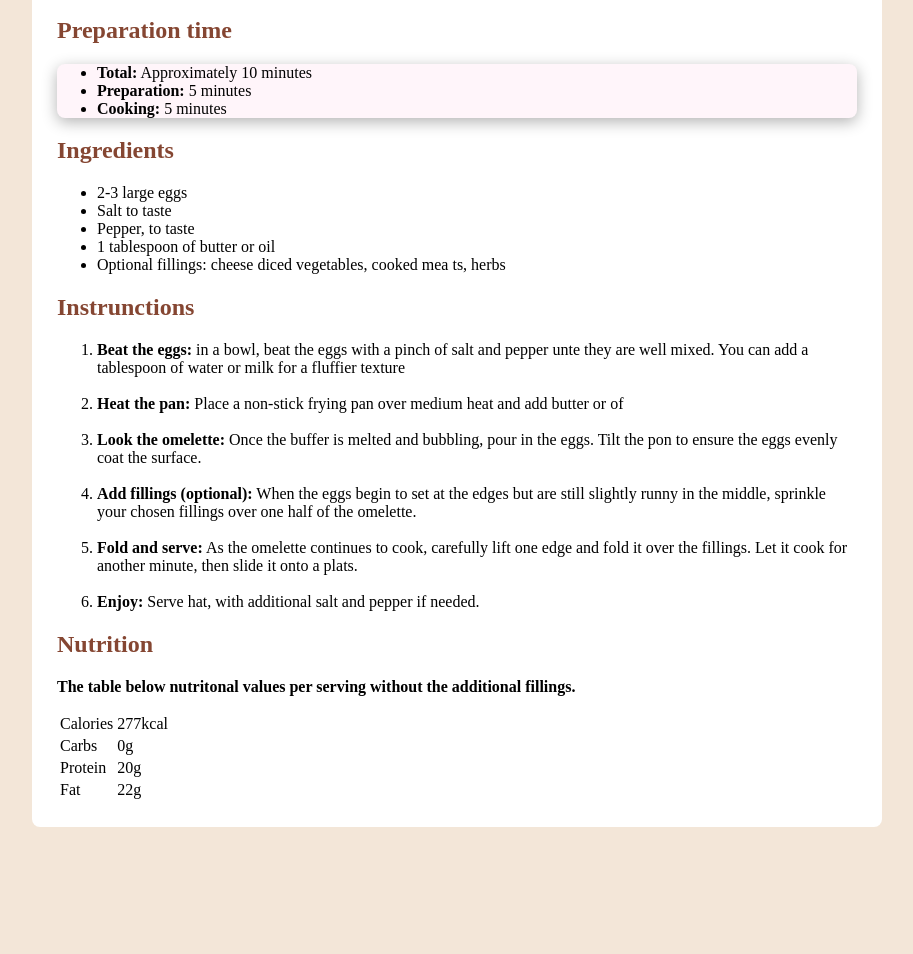
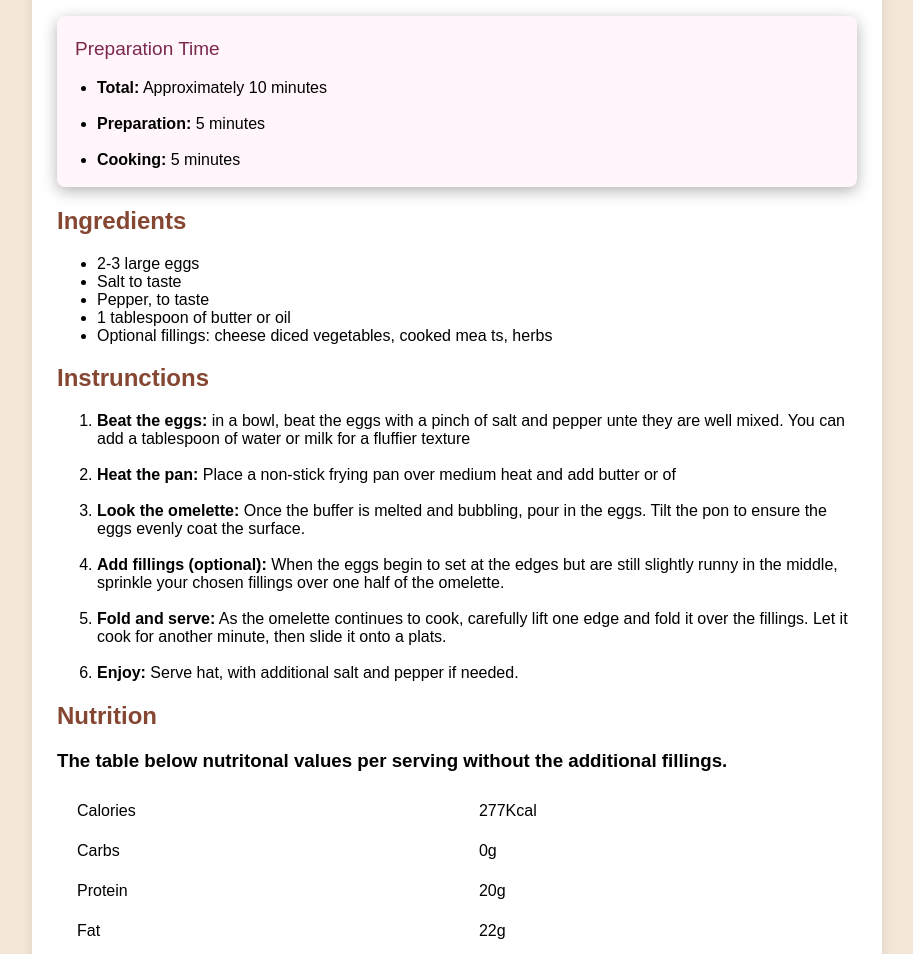
Before and after one commit to MuriloP14/frontendmentor-project01, a plain HTML site: page index.html in a window 1280 px wide. Shown: the part 578-1532 px from the top of the page, without its empty margins (183-1096 px from the left). Before the commit the page ends 1405 px from the top, so only its background shows below. Drawn offline with Linux system fonts and the light colour scheme.

Commit message:
Add files via upload

```diff
--- a/index.html
+++ b/index.html
@@ -2,24 +2,25 @@
 <html>
 	<head>
 		<title>Página de Receitas</title>
-		<link href="https://fonts.google.com/specimen/Young+Serif">
+		<link href="https://fonts.googleapis.com/css2?family=Young+Serif&display=swap" rel="stylesheet">
 		<link rel="stylesheet"href="style.css">
 	</head>
 	<body>
 		<div class="container">
 			<img src="assets/images/image-omelette.jpeg">
-		<h1>Simple Omelette Recipe</h1>
+		<h1 class="fonte1">Simple Omelette Recipe</h1>
 		<h3>An easy quick dish perfect for an
 			y meal. This classic omelette comnines beat
 			en eggs cooked to perfection, optionally f
 			illed with your choice of chease, veget
 			ables, or meats.</h3>
-		<h2>Preparation time</h2>
+
 		<div class="preparation">
+			<p><br>Preparation Time</p>
 			<ul>
-				<li><b>Total:</b> Approximately 10 minutes</li>
-				<li><b>Preparation:</b> 5 minutes</li>
-				<li><b>Cooking:</b> 5 minutes</li>
+				<li><b>Total:</b> Approximately 10 minutes</li> <br>
+				<li><b>Preparation:</b> 5 minutes</li> <br>
+				<li><b>Cooking:</b> 5 minutes</li> <br>
 			</ul>
 		</div>
 		<h2>Ingredients</h2>
@@ -64,7 +65,7 @@
 		<table>
 			<tr>
 				<td>Calories</td>
-				<td>277kcal</td>
+				<td>277Kcal</td>
 			</tr>
 			<tr>
 				<td>Carbs</td>
@@ -77,6 +78,7 @@
 			<tr>
 				<td>Fat</td>
 				<td>22g</td>
+			</tr>
 		</table>
 		</div>
 	</body>
--- a/style.css
+++ b/style.css
@@ -5,29 +5,35 @@ body {
     align-items: flex-start;
     height: 100vh;
     padding: 40px 0;
+    margin: 0;
+    font-family: 'Young Serif', serif;
 }
 h2 {
     color: hsl(14, 45%, 36%);
 }
-h3 {
+h3 .ingredients {
     font-size: 16px;
+}
+p {
+   color: hsl(332, 51%, 32%);
+   font-size: 19px;
+   margin-left: 18px;
+
 }
 .container {
     margin: 20px 0;
     width: 80%;
     max-width: 800px;
     padding: 25px;
-    box-shadow: 0 0 10px rgba (0,0 0 0.1 );
+    box-shadow: 0 0 10px rgba(0, 0, 0, 0.1);
     border-radius: 8px;
     background: rgb(255, 255, 255);
+    font-family: Arial, Helvetica, sans-serif;
 }
 .preparation{
     box-shadow: 0px 4px 15px rgba(0, 0, 0, 0.3);
     background-color: hsl(330, 100%, 98%);
     border-radius: 8px;
-}
-.ingredients {
-    font-size: 16px;
 }
 img{
    display:block;
@@ -36,3 +42,16 @@ img{
    height: auto;
    border-radius: 8px;
 }
+td{
+    text-align: left;
+    padding: 11px;
+    padding-left: 20px;
+}
+table {
+    width: 100%;
+    border-collapse: collapse;
+    margin-top: 10px;
+}
+li {
+    font-family: Arial, Helvetica, sans-serif;
+}
```
